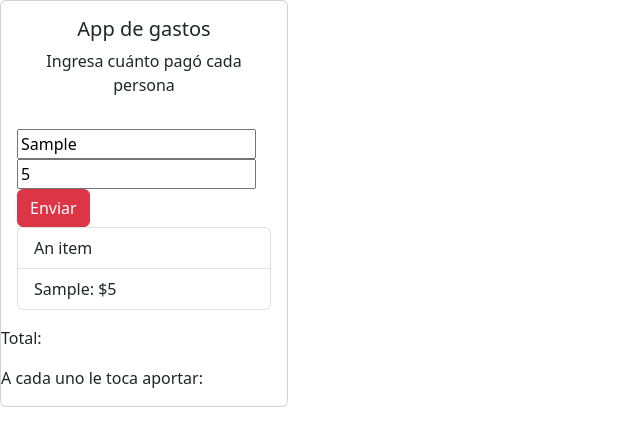
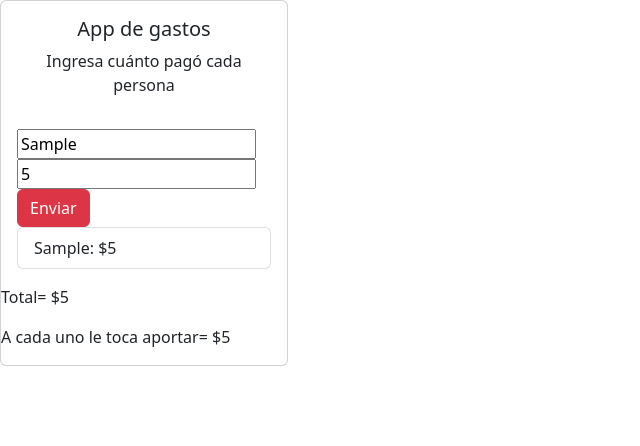
Before and after one commit to micasRod/appDeGastos-ITBA, a plain HTML site: page index.html in a window 1280 px wide. Both pictures are taken after typing "Sample", "5" into the empty fields and a click on the button "Enviar". Shown: the whole page, without its empty margins (0-640 px from the left). Drawn offline with nearby package versions, Linux system fonts and the light colour scheme.

Commit message:
añado html y js horribles

```diff
--- a/index.html
+++ b/index.html
@@ -26,13 +26,12 @@
             </form>
 
             <ul class="list-group" id="list">
-                <li class="list-group-item">An item</li>
 
               </ul>
         </div>
         <div>
-            <p id="total">Total:</p>
-            <p>A cada uno le toca aportar:</p>
+            <p id="total"></p>
+            <p id="aportes"></p>
 
 
         </div>
--- a/script.js
+++ b/script.js
@@ -1,13 +1,24 @@
+
 var form=document.getElementById("form");
 var ul=document.getElementById("list");
+var total=0;
+var prom=0;
+var i=0;
 function addLi(){
     var nom=document.getElementById("nombre").value;
     var pre=document.getElementById("precio").value;
     form.addEventListener("submit",function(e){
         e.preventDefault();
-        var li=document.createElement("li");
-        li.className="list-group-item";
-        li.appendChild(document.createTextNode(nom+": $"+pre))
-        ul.appendChild(li);
     })
+    var li=document.createElement("li");
+    li.className="list-group-item";
+    li.appendChild(document.createTextNode(nom+": $"+pre))
+    ul.appendChild(li);
+    total+=parseInt(pre);
+    i=i+1
+    prom=total/i;
+    //console.log(total,i,prom);
+
+    document.getElementById("total").innerHTML="Total= $"+ total;
+    document.getElementById("aportes").innerHTML="A cada uno le toca aportar= $"+ prom;
 }
```
